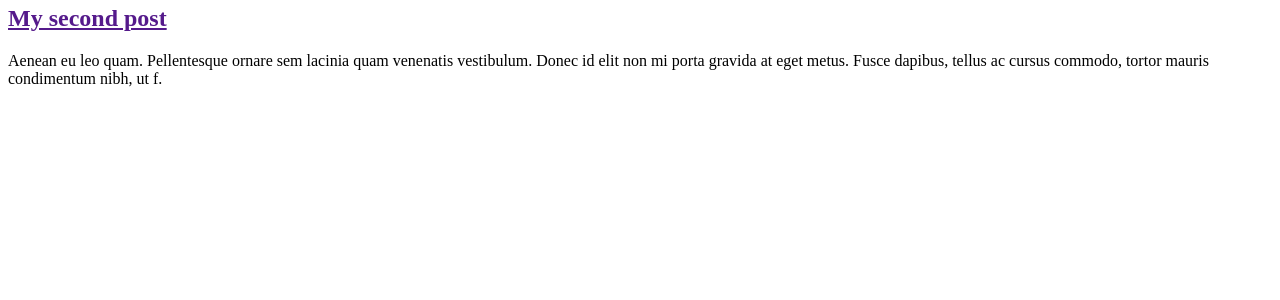
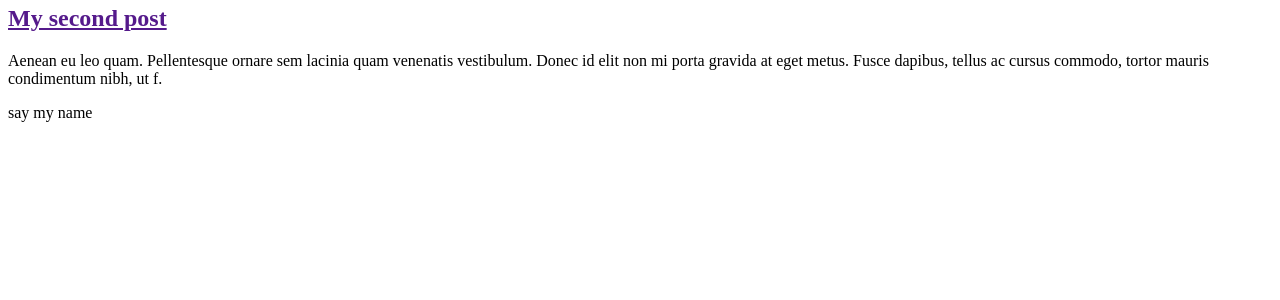
Before and after one commit to farhan306/my-first-blog, a Django app: page / in a window 1280 px wide. Shown: the part 250-550 px from the top of the page. Run offline with Django 4.2, Linux system fonts and the light colour scheme.

Commit message:
did some changes

```diff
--- a/blog/templates/blog/post_list.html
+++ b/blog/templates/blog/post_list.html
@@ -19,5 +19,6 @@
             <h2><a href="">My second post</a></h2>
             <p>Aenean eu leo quam. Pellentesque ornare sem lacinia quam venenatis vestibulum. Donec id elit non mi porta gravida at eget metus. Fusce dapibus, tellus ac cursus commodo, tortor mauris condimentum nibh, ut f.</p>
         </article>
+        <p>say my name</p>
     </body>
 </html>
```
